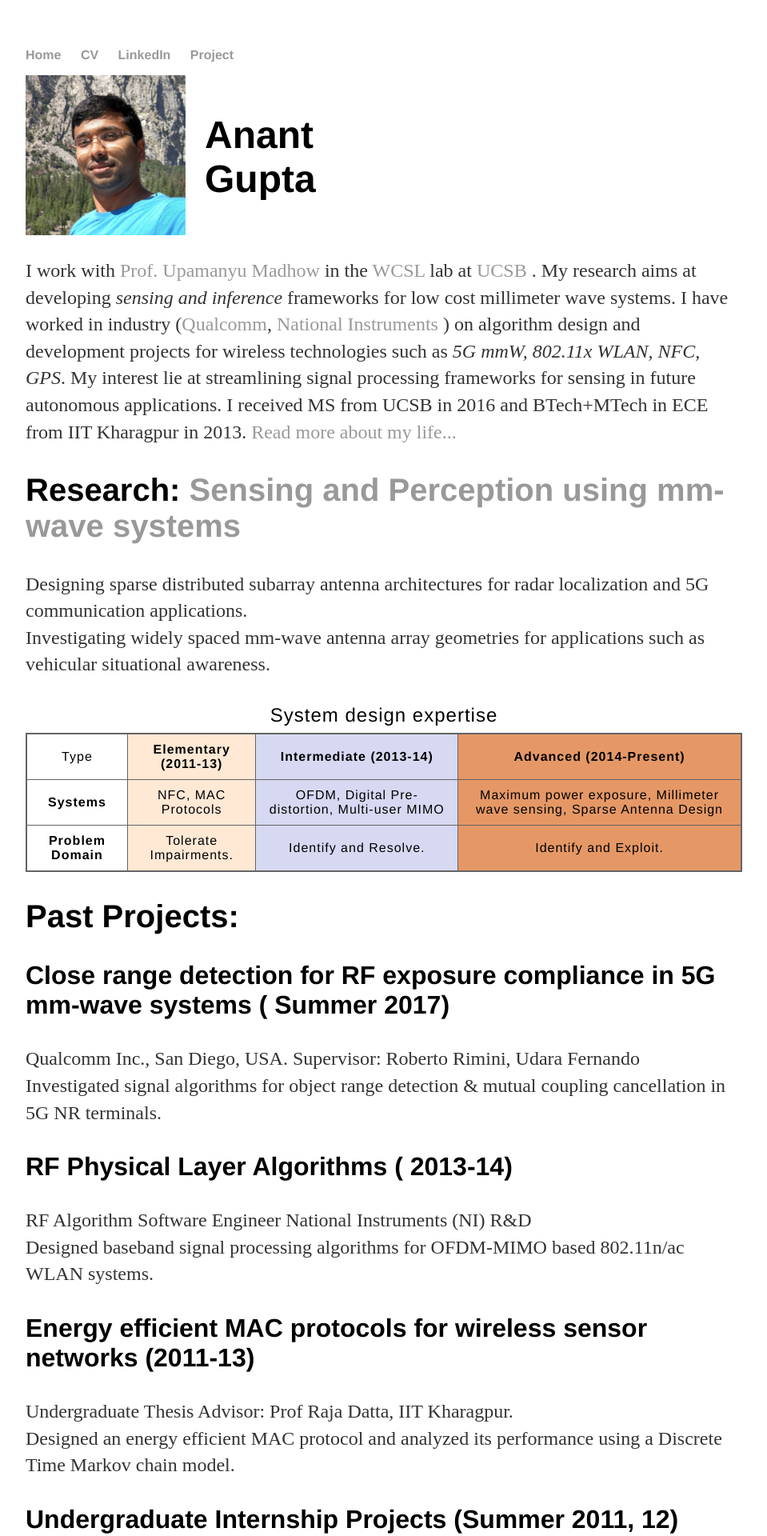
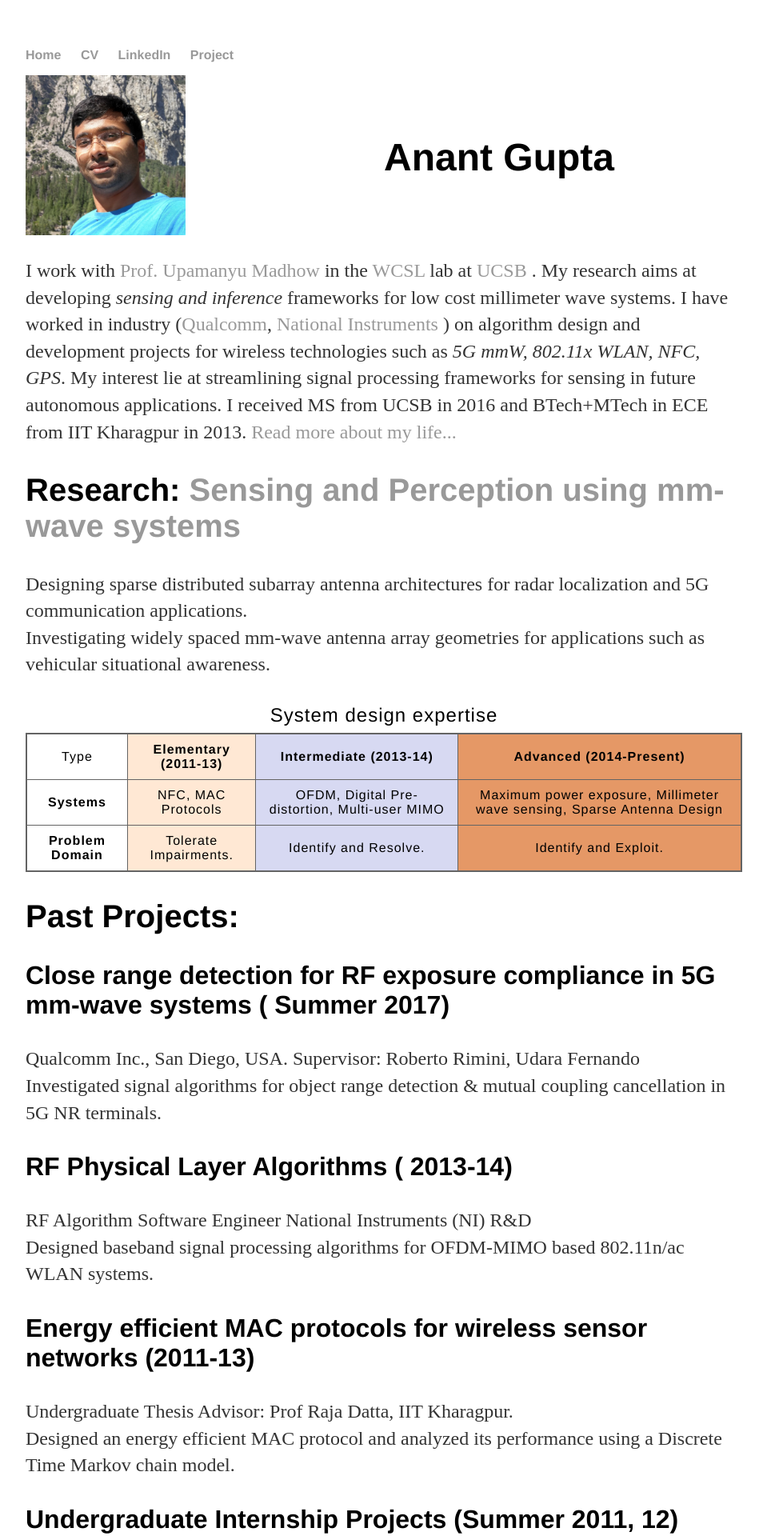
Before and after one commit to anantgupt/anantgupt.github.io, a Jekyll site: the page built from index.html, in a window 1280 px wide. Shown: the top 1920 px of the page at 80% size, without its empty margins (160-1119 px from the left). Built offline with Jekyll 4.4.1, drawn with Linux system fonts in a browser that asks for light colours.

Commit message:
Update main.css

```diff
--- a/css/main.css
+++ b/css/main.css
@@ -4,15 +4,14 @@
 }
 .wrapper {
 
-max-width: 50%;
   display: flex;
   flex-direction: row;
-  height: 80%;
+  height: 70%;
 }
 
 .left, .right {
 
-  max-width: 50%;
+  max-width: 60%;
   flex: 1;
   display: flex;
   flex-direction: column;
```
